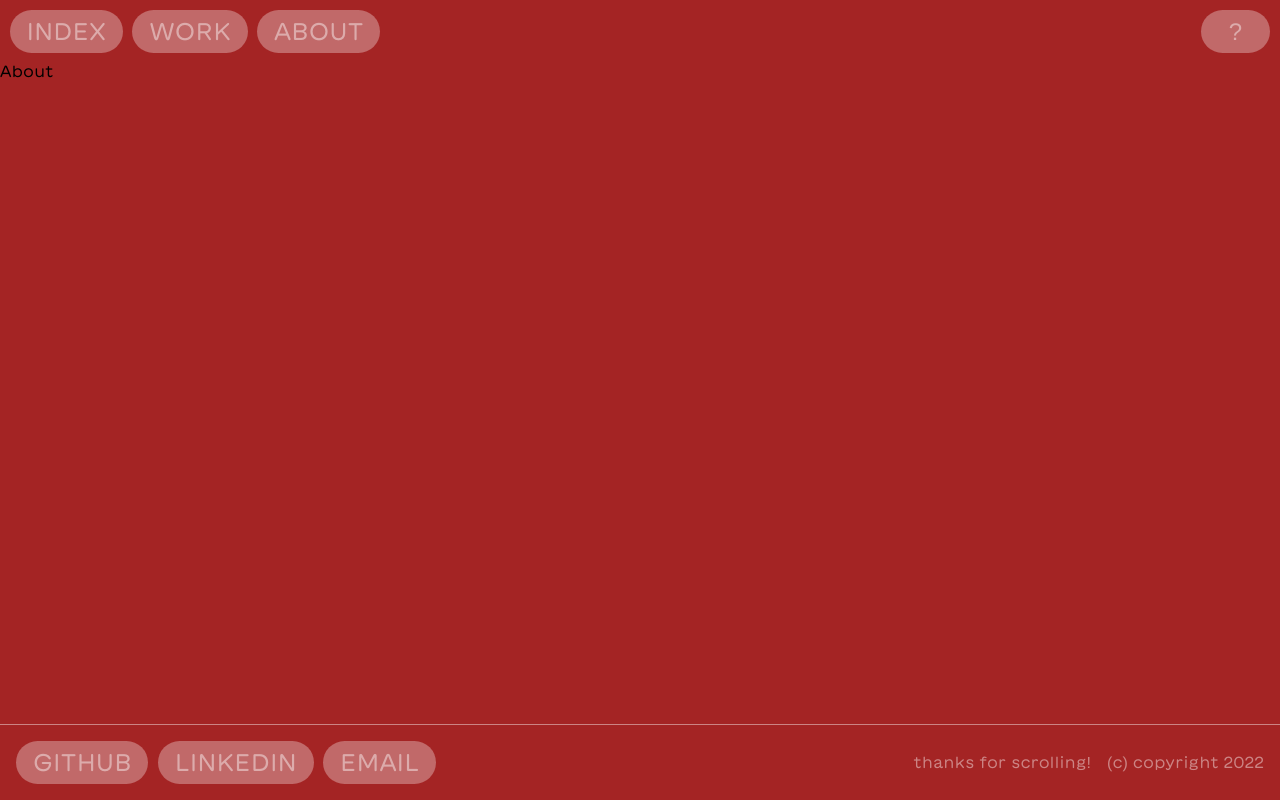
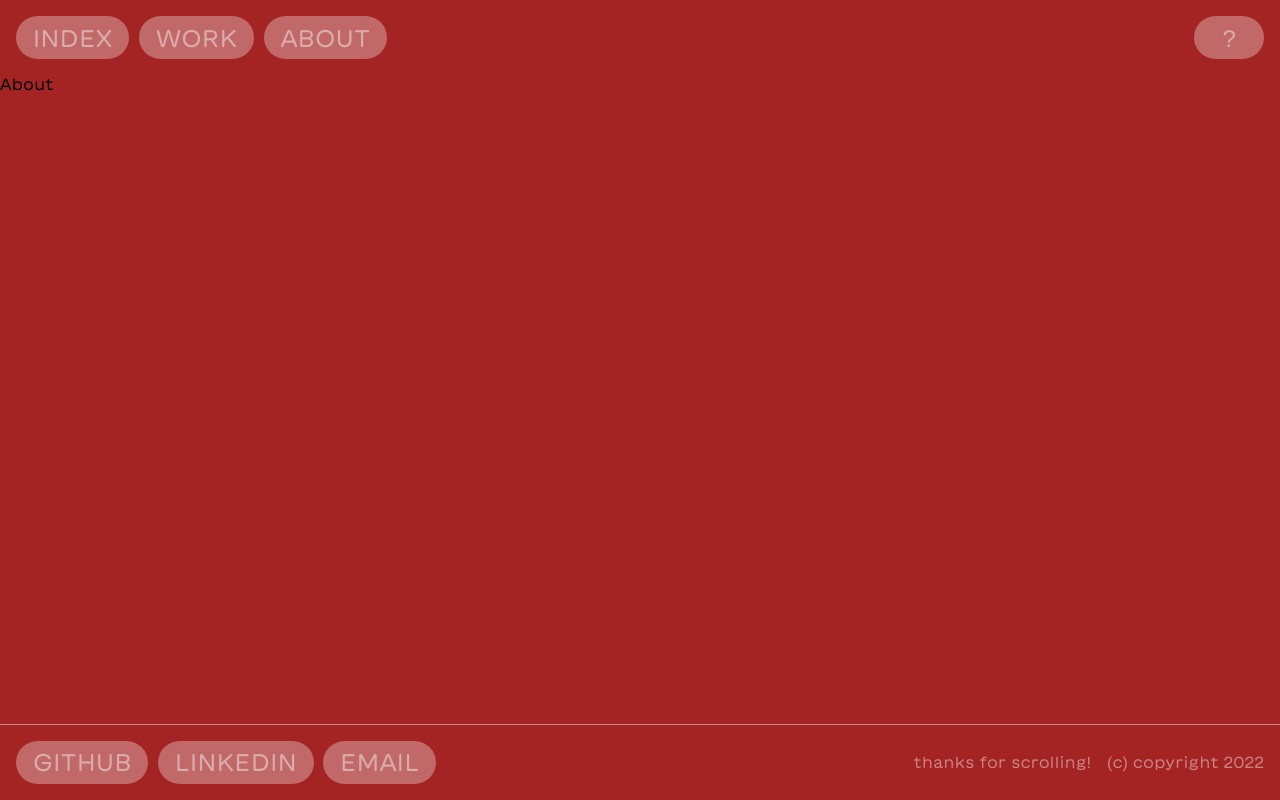
Before and after one commit to emmaegstad/portfolio-frontend, a Next.js app: page /about in a window 1280 px wide. Built offline with nearby package versions, Linux system fonts and the light colour scheme.

Commit message:
bumping up header padding

```diff
--- a/styles/header.module.css
+++ b/styles/header.module.css
@@ -1,7 +1,7 @@
 .header {
     width: 100%;
     display: flex;
-    padding: 0.6em;
+    padding: 1em;
 }
 
 @media (min-width: 640px) {
```
